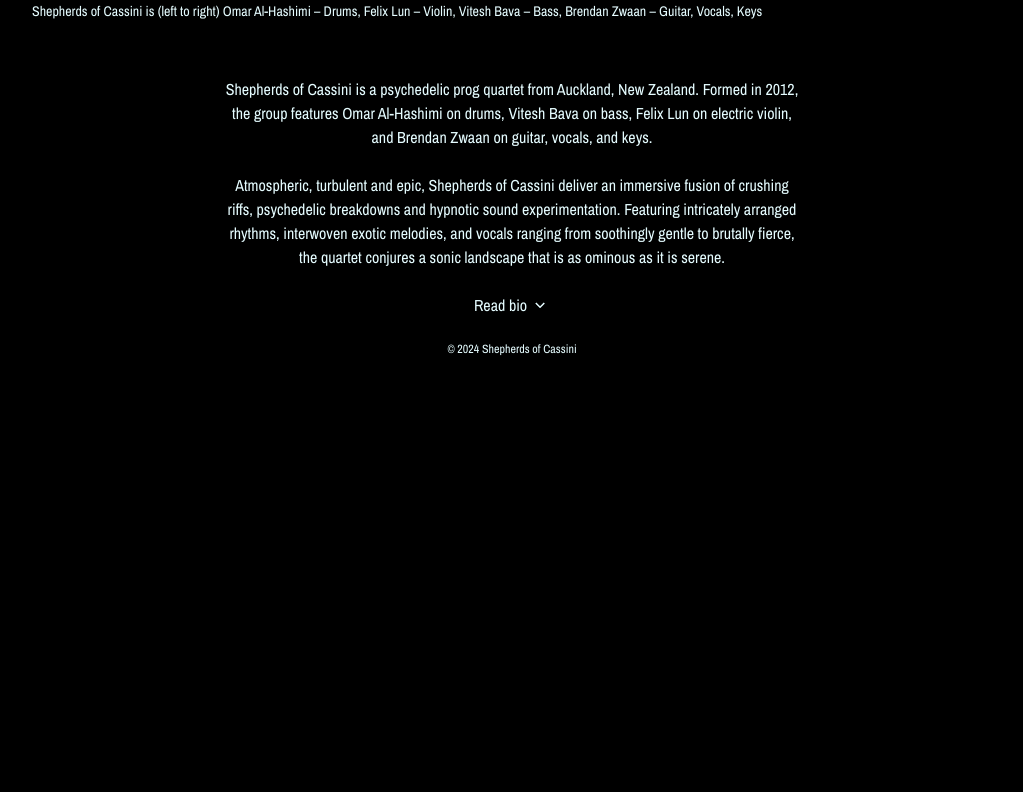
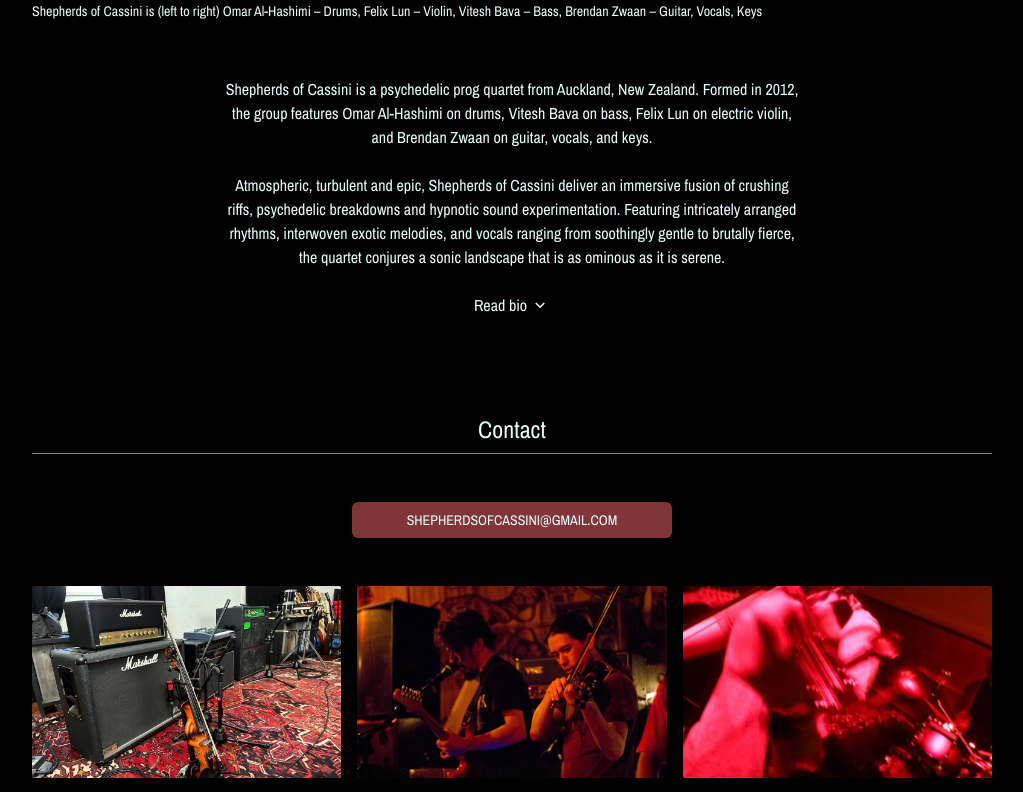
Before and after one commit to viteshbava/shepherds-website, a Next.js app: page / in a window 1280 px wide. Shown: the part 2000-2792 px from the top of the page, without its empty margins (128-1151 px from the left). Before the commit the page ends 2365 px from the top, so only its background shows below. Built offline with nearby package versions, Linux system fonts and the light colour scheme.

Commit message:
Get image grid displaying in contact section

```diff
--- a/app/components/home/BackgroundImages.tsx
+++ b/app/components/home/BackgroundImages.tsx
@@ -35,7 +35,7 @@ const HeroImages = ({ duration = 4000 }: { duration?: number }) => {
   // }, [duration]);
 
   return (
-    <div className='absolute top-0 left-0 w-full min-h-svh aspect-square z-10'>
+    <div className='absolute top-0 left-0 w-full min-h-svh aspect-square'>
       {images.map((image, index) => {
         return (
           <Image
--- a/app/components/home/contact/Contact.tsx
+++ b/app/components/home/contact/Contact.tsx
@@ -16,8 +16,8 @@ const Contact = ({ images }: { images: string[] }) => {
   };
 
   return (
-    <Section id='contact' className='mt-24 items-center'>
-      <h2 className='mb-6 text-2xl pb-2 w-full border-white/50 border-b-[1px]'>Contact</h2>
+    <Section id='contact' className='my-24 items-center z-auto'>
+      <h2 className='mb-12 text-2xl pb-2 w-full border-white/50 border-b-[1px]'>Contact</h2>
       <ButtonLink
         isExternal
         href='mailto:shepherdsofcassini@gmail.com'
@@ -25,7 +25,7 @@ const Contact = ({ images }: { images: string[] }) => {
         className='w-80 max-w-full bg-red_dim uppercase text-sm'>
         shepherdsofcassini@gmail.com
       </ButtonLink>
-      <div>
+      <div className='w-full mt-12'>
         <ImageGrid images={images} onClickImage={handleImageClick} />
         {isFullscreen && (
           <FullScreenGallery
--- a/app/components/home/contact/ImageGrid.tsx
+++ b/app/components/home/contact/ImageGrid.tsx
@@ -16,12 +16,11 @@ const ImageGrid: React.FC<ImageGridProps> = ({ images, onClickImage }) => {
           className='relative w-full h-48 cursor-pointer'
           onClick={() => onClickImage(index)}>
           <Image
-            src={`/gallery/${image}`}
+            src={`/imgs/gallery/${image}`}
             alt={`Image ${index + 1}`}
             fill
             sizes='(max-width: 768px) 100vw, (max-width: 1200px) 50vw, 33vw'
-            objectFit='cover'
-            className='rounded-lg'
+            className='rounded-sm object-cover'
           />
         </div>
       ))}
--- a/app/components/ui/Section.tsx
+++ b/app/components/ui/Section.tsx
@@ -10,7 +10,7 @@ const Section = ({ id, children, className }: SectionProps) => {
   return (
     <section
       id={id}
-      className={`${className} flex flex-col justify-center relative z-20 max-w-screen-xl w-[75%]`}>
+      className={`${className} flex flex-col justify-center relative max-w-screen-xl w-[75%]`}>
       {children}
     </section>
   );
--- a/app/page.tsx
+++ b/app/page.tsx
@@ -15,7 +15,7 @@ export default function Home() {
       <Hero />
       <Music />
       <About />
-      {/* <Contact images={images} /> */}
+      <Contact images={images} />
     </>
   );
 }
```
